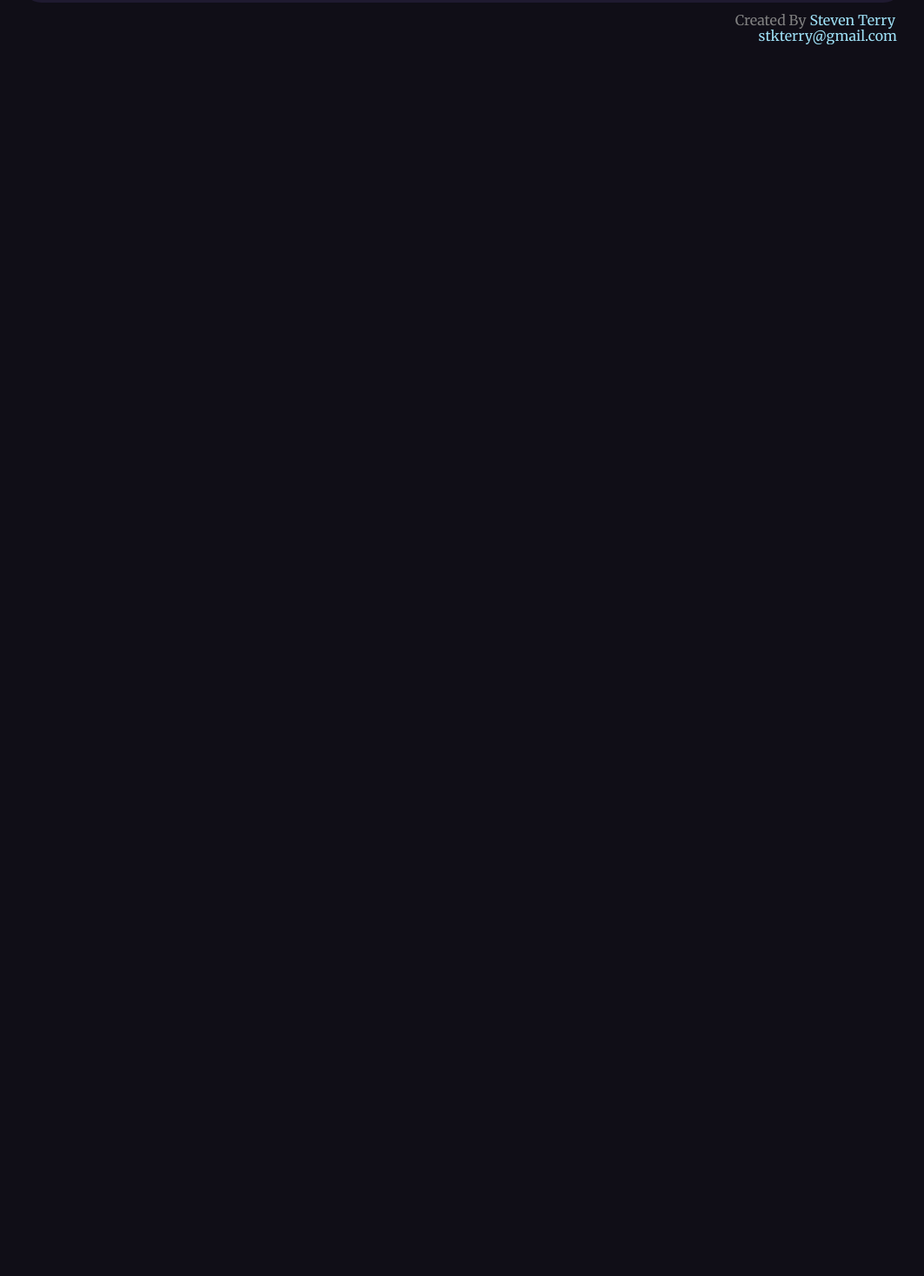
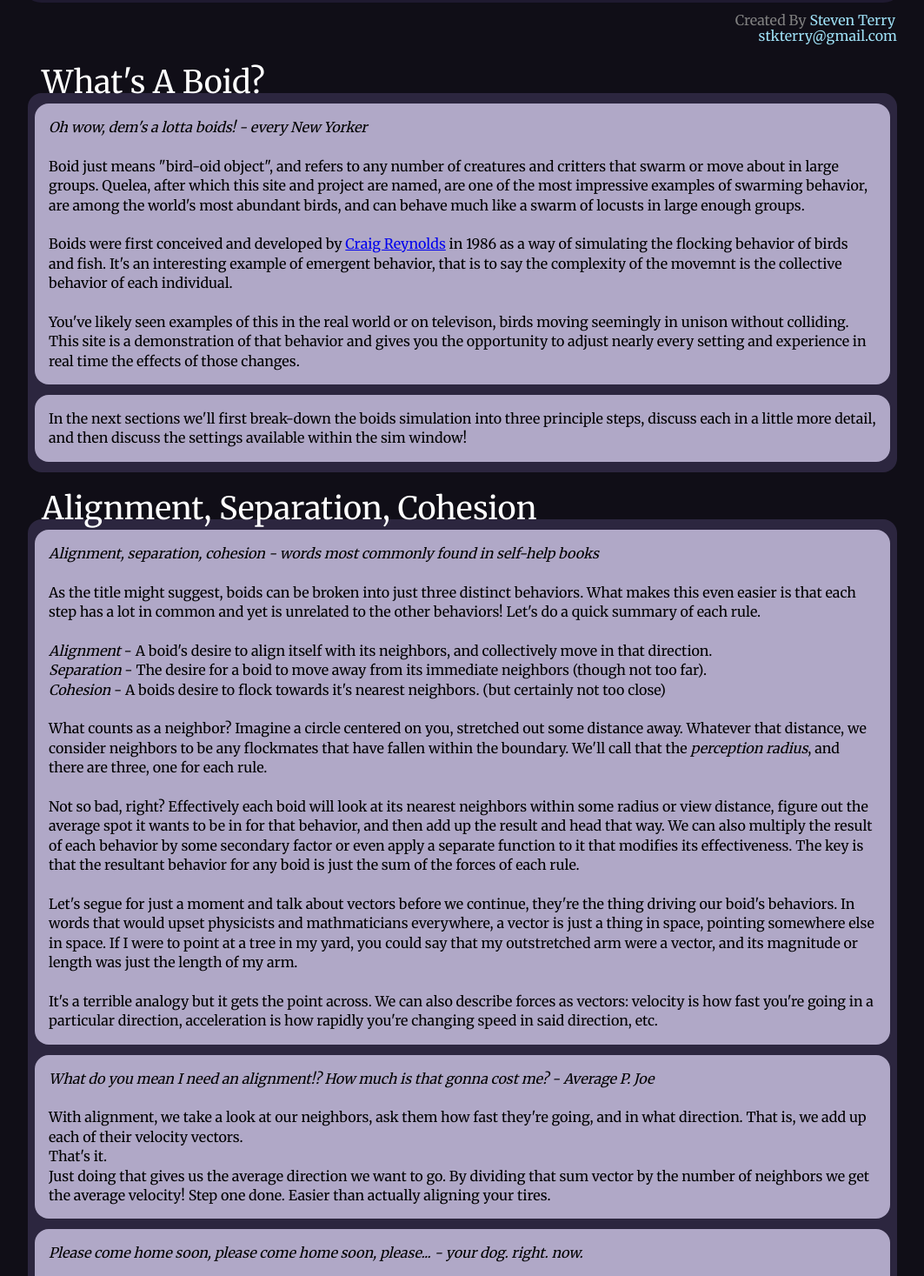
Before and after one commit to stkterry/quelea, a React (Create React App) app: page / in a window 1280 px wide. Shown: the part 823-2290 px from the top of the page at 87% size, without its empty margins (108-1171 px from the left). Before the commit the page ends 874 px from the top, so only its background shows below. Built offline with nearby package versions, Linux system fonts and the light colour scheme.

Commit message:
Add discuss component, wrote initial css and discussion for the main page

```diff
--- a/public/index.html
+++ b/public/index.html
@@ -10,9 +10,8 @@
       user's mobile device or desktop. See https://developers.google.com/web/fundamentals/web-app-manifest/
     -->
     <link rel="manifest" href="%PUBLIC_URL%/manifest.json" />
-    <link href="https://fonts.googleapis.com/css?family=Merriweather|Roboto&display=swap" rel="stylesheet">
+    <link href="https://fonts.googleapis.com/css?family=Merriweather|Roboto|Josefin+Sans&display=swap" rel="stylesheet">
     <script src="https://kit.fontawesome.com/2a4275adf6.js"></script>
-
     <!--
       Notice the use of %PUBLIC_URL% in the tags above.
       It will be replaced with the URL of the `public` folder during the build.
--- /dev/null
+++ b/src/assets/styles/discuss.scss
@@ -0,0 +1,50 @@
+
+#main-discussion {
+  display: flex;
+  flex-direction: column;
+  margin: 80px auto;
+
+  width: 1000px;
+}
+
+.paragraph-heading {
+  z-index: 2;
+  color: white;
+  font-size: 36px;
+  margin-left: 16px;
+  margin-bottom: -6px;
+}
+
+.paragraph-group {
+  width: 100%;
+  height: 100%;
+  background: rgb(44, 38, 63);
+  border-radius: 16px;
+  margin-bottom: 24px;
+}
+
+.paragraph {
+  color: black;
+  background: rgb(176, 168, 199);
+  border-radius: 16px;
+  padding: 16px;
+  margin: 12px 8px;
+  line-height: 1.4;
+  h1 {
+    font-size: 36px;
+  }
+
+  p {
+    padding-left: 1.5em;
+    text-indent: -1.5em;
+
+    span {
+      font-style: italic;
+    }
+  }
+
+  span {
+    font-style: italic;
+  }
+
+}
--- a/src/assets/styles/input.scss
+++ b/src/assets/styles/input.scss
@@ -6,3 +6,4 @@
 @import "./boids.scss";
 @import "./nav.scss";
 @import "./boid_overlay.scss";
+@import "./discuss.scss";
--- a/src/assets/styles/output.css
+++ b/src/assets/styles/output.css
@@ -403,4 +403,41 @@ body {
   flex-wrap: wrap;
   justify-content: center; }
 
+#main-discussion {
+  display: flex;
+  flex-direction: column;
+  margin: 80px auto;
+  width: 1000px; }
+
+.paragraph-heading {
+  z-index: 2;
+  color: white;
+  font-size: 36px;
+  margin-left: 16px;
+  margin-bottom: -6px; }
+
+.paragraph-group {
+  width: 100%;
+  height: 100%;
+  background: #2c263f;
+  border-radius: 16px;
+  margin-bottom: 24px; }
+
+.paragraph {
+  color: black;
+  background: #b0a8c7;
+  border-radius: 16px;
+  padding: 16px;
+  margin: 12px 8px;
+  line-height: 1.4; }
+  .paragraph h1 {
+    font-size: 36px; }
+  .paragraph p {
+    padding-left: 1.5em;
+    text-indent: -1.5em; }
+    .paragraph p span {
+      font-style: italic; }
+  .paragraph span {
+    font-style: italic; }
+
 /*# sourceMappingURL=output.css.map */
--- a/src/components/App.jsx
+++ b/src/components/App.jsx
@@ -2,6 +2,7 @@ import React from 'react';
 // import BoidsAnim from "./animations/boids/BoidsAnim";
 import Nav from "./nav/Nav";
 import Main from "./main/Main";
+import Discuss from "./main/Discuss";
 
 const pointer = require("../assets/public/images/pointer-white.png");
 const rawFish = require("../assets/public/images/raw-fish.png");
@@ -23,9 +24,10 @@ const App = () => {
       <img src={wutBee} alt="rawFishBoid" id="wutBee" className="hidden" />
       <img src={langton} alt="rawFishBoid" id="langton" className="hidden" />
       <img src={cawBird} alt="rawFishBoid" id="caw-bird" className="hidden" />
+
       <Nav />
-      {/* <BoidsAnim /> */}
       <Main />
+      <Discuss />
     </div>
   );
 }
--- /dev/null
+++ b/src/components/main/Discuss.jsx
@@ -0,0 +1,164 @@
+
+import React from "react";
+
+
+class Discuss extends React.Component {
+
+  render() {
+    return (
+      <div id="main-discussion">
+
+        <h1 id="whats-a-boid" className="paragraph-heading">What's A Boid?</h1>
+        <div className="paragraph-group">
+          <p className="paragraph">
+            <p><span>
+              Oh wow, dem's a lotta boids! - every New Yorker
+            </span></p>
+            <br/>
+            Boid just means "bird-oid object", and refers to any number of
+            creatures and critters that swarm or move about in large groups.
+            Quelea, after which this site and project are named, are one of the
+            most impressive examples of swarming behavior, are among the world's
+            most abundant birds, and can behave much like a swarm of locusts in
+            large enough groups.
+
+            <br />
+            <br />
+
+            Boids were first conceived and developed by <a href="https://en.wikipedia.org/wiki/Craig_Reynolds_(computer_graphics)">Craig Reynolds
+            </a> in 1986 as a way of simulating the flocking behavior of birds and fish.
+            It's an interesting example of emergent behavior, that is to say
+            the complexity of the movemnt is the collective behavior of each individual.
+
+            <br />
+            <br/>
+            You've likely seen examples of this in the real world or on televison,
+            birds moving seemingly in unison without colliding.
+            This site is a demonstration of that behavior and gives you
+            the opportunity to adjust nearly every setting and experience in real
+            time the effects of those changes.
+
+          </p>
+
+          <p className="paragraph">
+            In the next sections we'll first break-down the boids simulation into
+            three principle steps, discuss each in a little more detail, and then
+            discuss the settings available within the sim window!
+          </p>
+        </div>
+
+        <h1 id="three-steps" className="paragraph-heading">Alignment, Separation, Cohesion</h1>
+        <div className="paragraph-group">
+          <p className="paragraph">
+            <p><span>
+              Alignment, separation, cohesion - words most commonly found in self-help books
+            </span></p>
+            <br/>
+            As the title might suggest, boids can be broken into just three distinct
+            behaviors.  What makes this even easier is that each step has a lot in
+            common and yet is unrelated to the other behaviors!  Let's do a quick
+            summary of each rule.
+            <br />
+            <br/>
+            <p>
+            <span>Alignment</span> - A boid's desire to align itself with its neighbors, and collectively move in that direction.
+            </p>
+            <p>
+              <span>Separation</span> - The desire for a boid to move away from its
+                immediate neighbors (though not too far).
+            </p>
+            <p>
+              <span>Cohesion</span> - A boids desire to flock towards it's nearest
+              neighbors. (but certainly not too close)
+            </p>
+            <br/>
+            What counts as a neighbor?
+            Imagine a circle centered on you, stretched out some distance
+            away.  Whatever that distance, we consider neighbors to be
+            any flockmates that have fallen within the boundary.
+            We'll call that the <span>perception radius</span>, and there are
+            three, one for each rule.
+            <br />
+            <br/>
+            Not so bad, right?  Effectively each boid will look at its nearest
+            neighbors within some radius or view distance, figure out the average
+            spot it wants to be in for that behavior, and then add up the result
+             and head that way.
+            We can also multiply the result of each behavior by some secondary factor
+            or even apply a separate function to it that modifies its effectiveness.
+            The key is that the resultant behavior for any boid is just the sum of the forces
+            of each rule.
+            <br/>
+            <br/>
+            Let's segue for just a moment and talk about vectors before we continue,
+            they're the thing driving our boid's behaviors.  In words that would
+            upset physicists and mathmaticians everywhere, a vector is just
+            a thing in space, pointing somewhere else in space.  If I were to point
+            at a tree in my yard, you could say that my outstretched arm were a vector,
+            and its magnitude or length was just the length of my arm.
+            <br />
+            <br/>
+            It's a terrible analogy but it gets the point across.  We can also describe
+            forces as vectors: velocity is how fast you're going in a particular direction,
+            acceleration is how rapidly you're changing speed in said direction, etc.
+
+          </p>
+
+          <p className="paragraph">
+            <p><span>
+              What do you mean I need an alignment!?  How much is that gonna cost me? - Average P. Joe
+            </span></p>
+            <br/>
+            With alignment, we take a look at our neighbors, ask them how fast they're
+            going, and in what direction.  That is, we add up each of their velocity vectors.
+            <br/>
+            That's it.
+            <br/>
+            Just doing that gives us the average direction we want to go.
+            By dividing that sum vector by the number of neighbors we get the average
+            velocity!  Step one done.  Easier than actually aligning your tires.
+            <br/>
+
+
+          </p>
+
+          <p className="paragraph">
+            <p><span>
+              Please come home soon, please come home soon, please... - your dog. right. now.
+            </span></p>
+            <br />
+            With alignment, we take a look at our neighbors, ask them how fast they're
+            going, and in what direction.  That is, we add up each of their velocity vectors.
+            <br />
+            That's it.
+            <br />
+            Just doing that gives us the average direction we want to go.
+            By dividing that sum vector by the number of neighbors we get the average
+            velocity!  Step one done.  Easier than actually aligning your tires.
+            <br />
+
+          </p>
+
+          <p className="paragraph">
+            <p><span>
+              That thing water does! - you in your introductory science course taking a test you `definitely` studied for
+            </span></p>
+            <br />
+            With alignment, we take a look at our neighbors, ask them how fast they're
+            going, and in what direction.  That is, we add up each of their velocity vectors.
+            <br />
+            That's it.
+            <br />
+            Just doing that gives us the average direction we want to go.
+            By dividing that sum vector by the number of neighbors we get the average
+            velocity!  Step one done.  Easier than actually aligning your tires.
+            <br />
+
+          </p>
+        </div>
+      </div>
+    )
+  }
+}
+
+export default Discuss;
```
